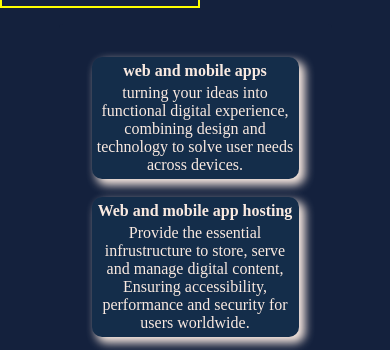
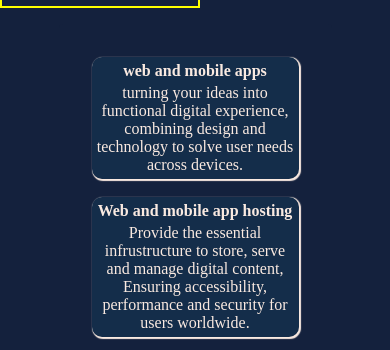
Before and after one commit to Kris-Ekiteles/Next_portfolio, a Next.js app: page / in a window 390 px wide. Shown: the part 494-844 px from the top of the page. Built offline with nearby package versions, Linux system fonts and the light colour scheme.

Commit message:
change size of box-shadow

```diff
--- a/src/app/globals.css
+++ b/src/app/globals.css
@@ -130,7 +130,7 @@ align-items: center; */
     border: none;
     border-radius: 10px;
     background-color: #142d4a;
-    box-shadow: 5px 5px 10px 1px;
+    box-shadow: 1px 1px 1px 1px;
     margin: 9px;
     padding: 5px;
     text-align: center;
```
